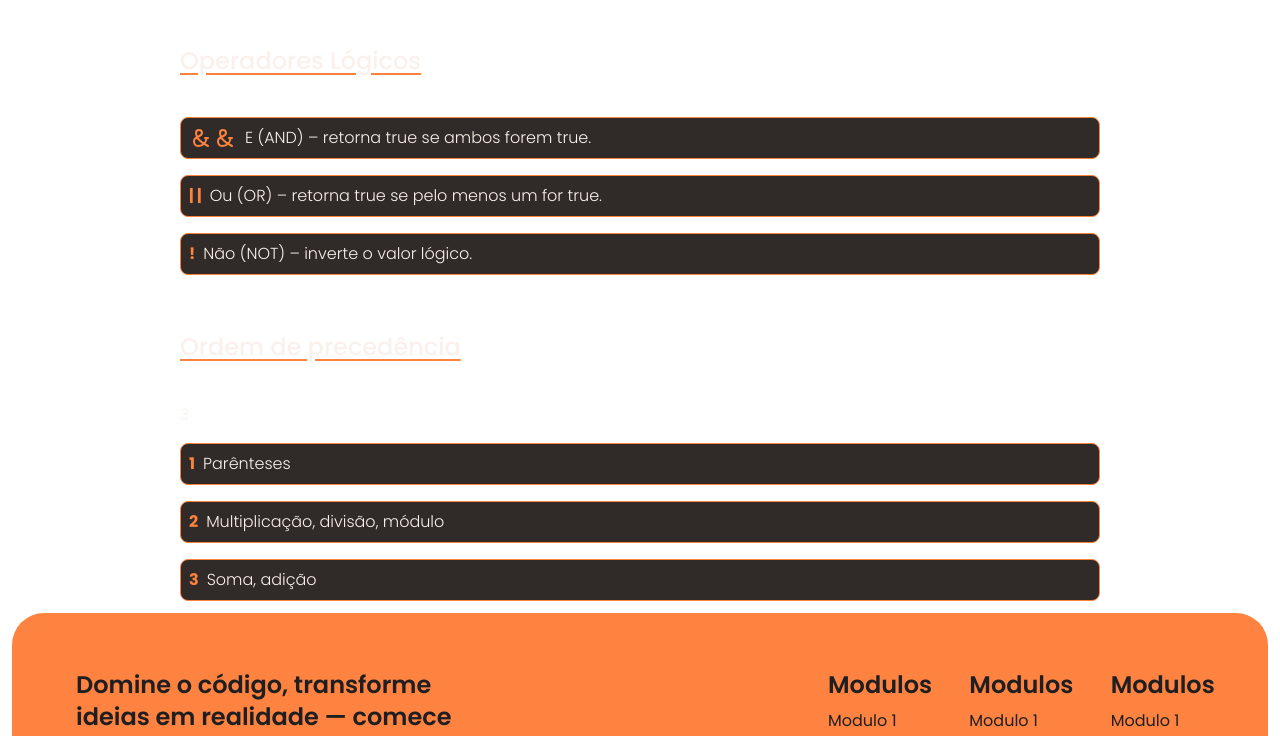
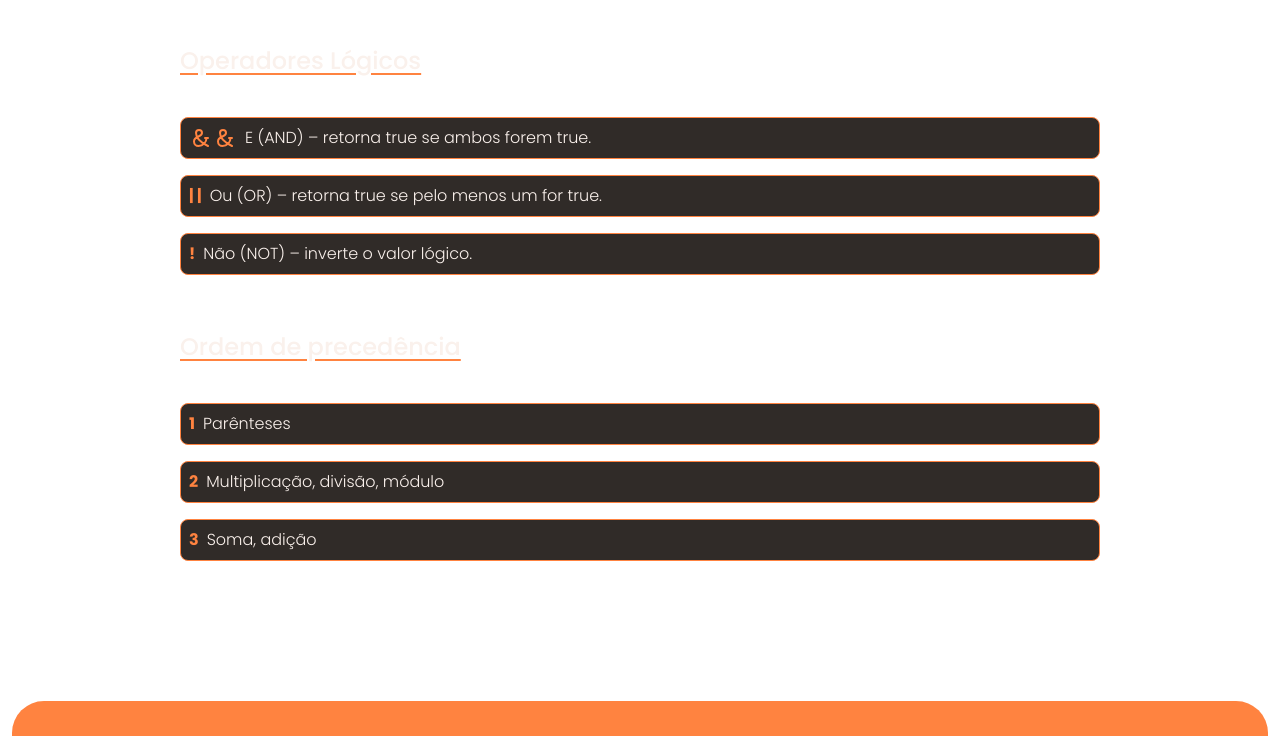
Before and after one commit to kauesandrade/BugHunters, a Next.js app: page /conteudos/Modulo4 in a window 1280 px wide. Shown: the part 913-1649 px from the top of the page. Built offline with nearby package versions, Linux system fonts and the light colour scheme.

Commit message:
Arrumando coisas básicas

```diff
--- a/src/app/conteudos/Modulo4/page.tsx
+++ b/src/app/conteudos/Modulo4/page.tsx
@@ -5,7 +5,7 @@ import { Plus, Minus, Asterisk, Slash, Percent, Equal, ChevronRight, ChevronLeft
 const Modulo4 = () => {
     return (
         <>
-            <section className="text-white px-[180px] text-justify font-light flex flex-col gap-14">
+            <section className="text-white px-[180px] text-justify font-light flex flex-col gap-14 pb-[128px]">
                 <div className="flex flex-col gap-10">
                     <h2 className="text-4xl font-semibold">Operadores relacionais</h2>
                 </div>
@@ -44,7 +44,7 @@ const Modulo4 = () => {
 
                 <div className="flex flex-col gap-10">
                     <h4 className="text-2xl font-medium underline underline-offset-4 decoration-orange">Ordem de precedência</h4>
-                    <div className="flex flex-col gap-4">3
+                    <div className="flex flex-col gap-4">
                         <p className="bg-[#302B28] border-1 border-orange rounded-lg p-2 flex gap-2 font-light"><span className="font-bold text-orange">1</span>  Parênteses</p>
                         <p className="bg-[#302B28] border-1 border-orange rounded-lg p-2 flex gap-2 font-light"><span className="font-bold text-orange">2</span>  Multiplicação, divisão, módulo</p>
                         <p className="bg-[#302B28] border-1 border-orange rounded-lg p-2 flex gap-2 font-light"><span className="font-bold text-orange">3</span>  Soma, adição</p>
```
